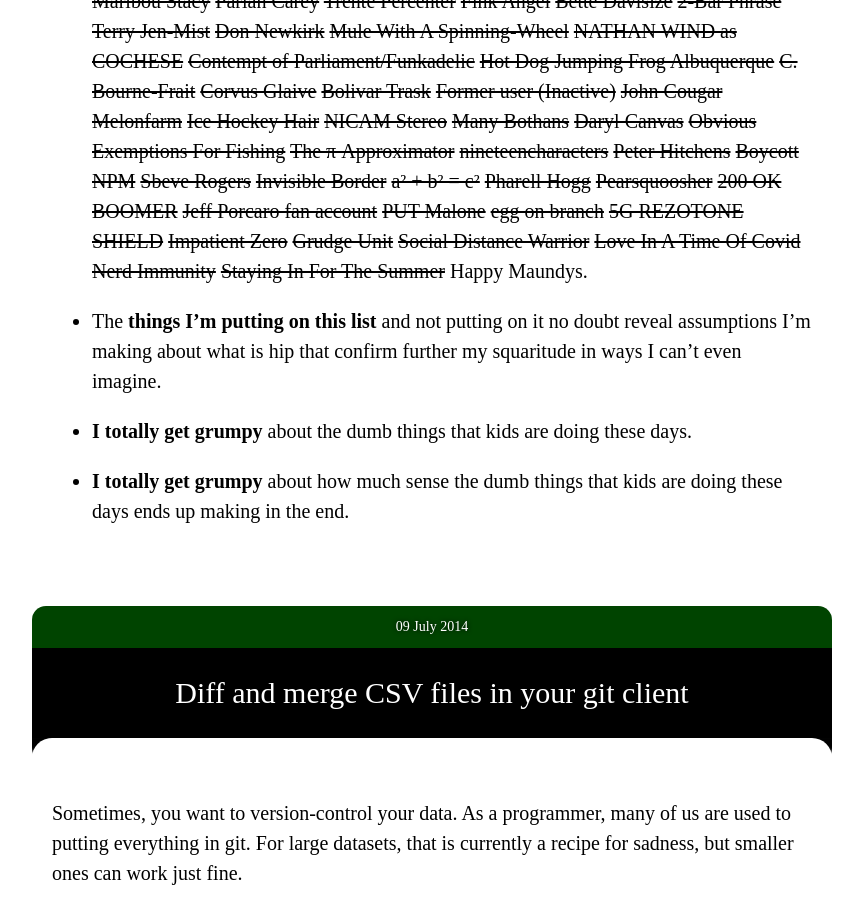
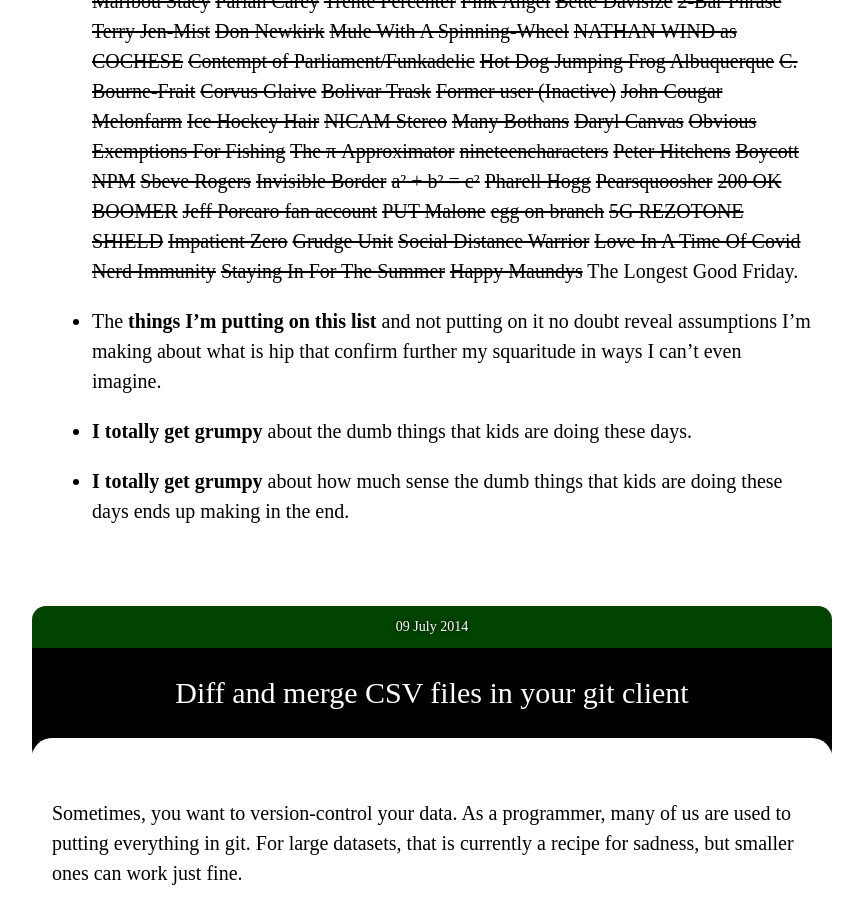
Before and after one commit to paulfitz/paulfitz.github.io, a Jekyll site: the page built from index.html, in a window 1280 px wide and 900 px high, scrolled down 22101 px. Shown: the whole window, without its empty margins (208-1071 px from the left). Built offline with Jekyll 4.4.1, drawn with Linux system fonts in a browser that asks for light colours; nearby versions of some CDN libraries.

Commit message:
add a pikesleyism

```diff
--- a/_data/pikes.json
+++ b/_data/pikes.json
@@ -209,5 +209,6 @@
   "Love In A Time Of Covid",
   "Nerd Immunity",
   "Staying In For The Summer",
-  "Happy Maundys"
+  "Happy Maundys",
+  "The Longest Good Friday"
 ]
```
